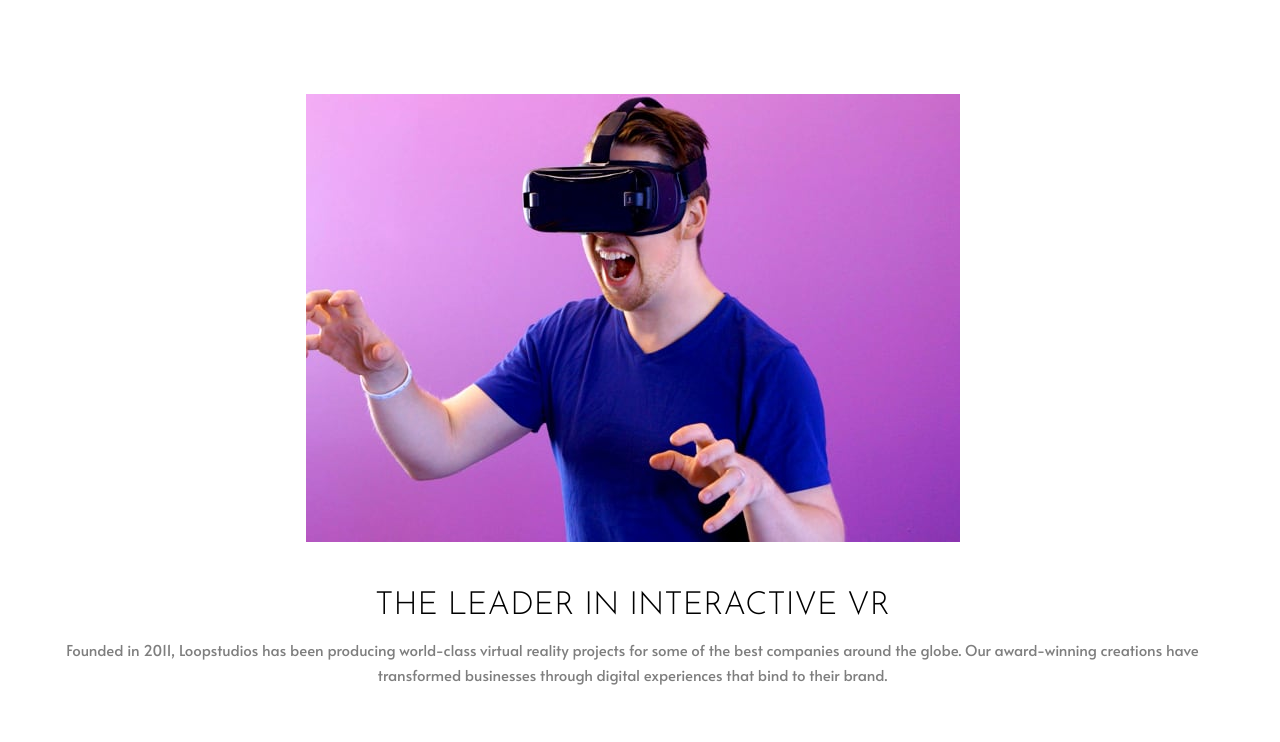
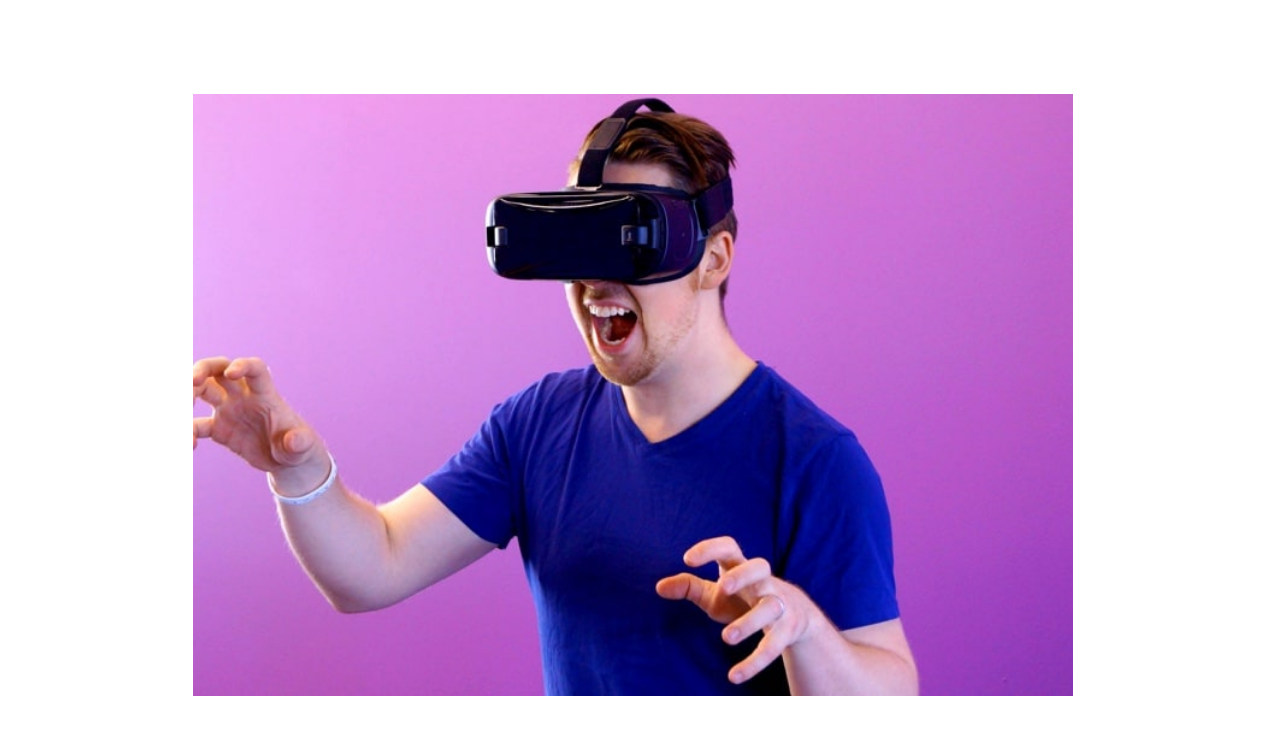
Before and after one commit to g-akca/loopstudios-landing-page, a React (Vite) app: page / in a window 1280 px wide. Shown: the part 652-1394 px from the top of the page. Built offline with nearby package versions, Linux system fonts and the light colour scheme.

Commit message:
Add tablet responsive main and AboutSection styles

```diff
--- a/src/App.jsx
+++ b/src/App.jsx
@@ -8,7 +8,7 @@
     <div>
       <HeroSection />
 
-      <main className="px-6 py-24 flex flex-col gap-24 text-base leading-base">
+      <main className="px-6 py-24 flex flex-col items-center gap-24 text-base leading-base tablet:px-20">
         <AboutSection />
         <CreationsSection />
       </main>
--- a/src/components/AboutSection.jsx
+++ b/src/components/AboutSection.jsx
@@ -1,12 +1,23 @@
-import interactiveImg from "/images/mobile/image-interactive.jpg";
+import interactiveMobile from "/images/mobile/image-interactive.jpg";
+import interactiveDesktop from "/images/desktop/image-interactive.jpg";
 
 function AboutSection() {
   return (
-    <section className="flex flex-col items-center">
-      <img src={interactiveImg} alt="Person wearing VR goggles" />
+    <section className="flex flex-col items-center max-w-220">
+      <picture className="w-full">
+        <source
+          srcSet={interactiveDesktop}
+          media="(min-width: 768px)"
+        />
+        <img
+          src={interactiveMobile}
+          alt="Person wearing VR goggles"
+          className="w-full"
+        />
+      </picture>
 
       <div className="pt-12 px-6 flex flex-col gap-4 text-center">
-        <h2 className="uppercase font-josefin font-light text-[32px] leading-[100%]">The leader in interactive VR</h2>
+        <h2 className="uppercase font-josefin font-light text-[32px] leading-[100%] tablet:text-5xl">The leader in interactive VR</h2>
         <p className="opacity-50">Founded in 2011, Loopstudios has been producing world-class virtual reality projects for some of the best companies around the globe. Our award-winning creations have transformed businesses through digital experiences that bind to their brand.</p>
       </div>
     </section>
```
